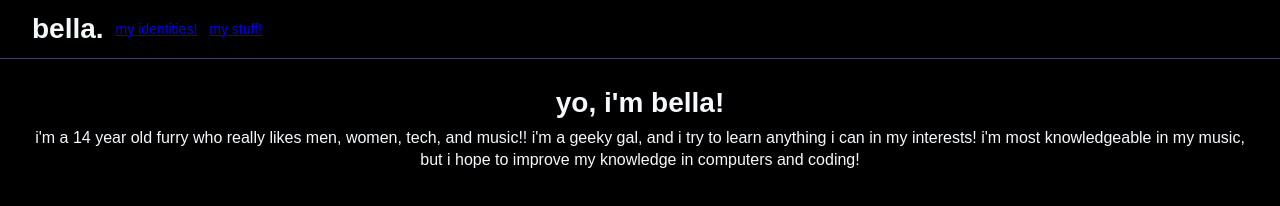
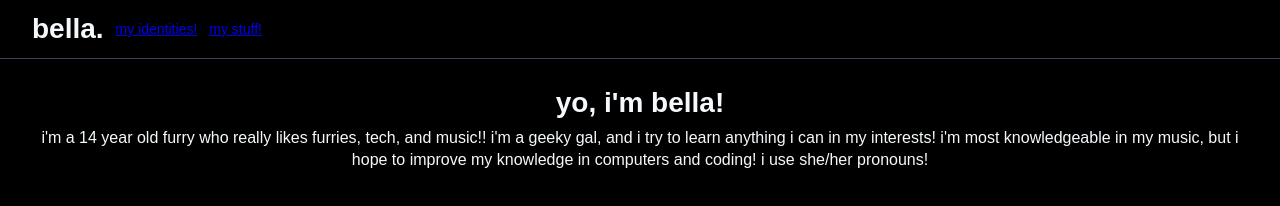
Before and after one commit to bellahl/bellahl, a plain HTML site: page index.html in a window 1280 px wide. Drawn offline with Linux system fonts and the light colour scheme; a web font is replaced by a local one.

Commit message:
Update index.html

```diff
--- a/index.html
+++ b/index.html
@@ -18,4 +18,4 @@
 
   <div class="content">
     <h3>yo, i'm bella!</h3>
-    <p>i'm a 14 year old furry who really likes men, women, tech, and music!! i'm a geeky gal, and i try to learn anything i can in my interests! i'm most knowledgeable in my music, but i hope to improve my knowledge in computers and coding!</p>
+    <p>i'm a 14 year old furry who really likes furries, tech, and music!! i'm a geeky gal, and i try to learn anything i can in my interests! i'm most knowledgeable in my music, but i hope to improve my knowledge in computers and coding! i use she/her pronouns!</p>
```
